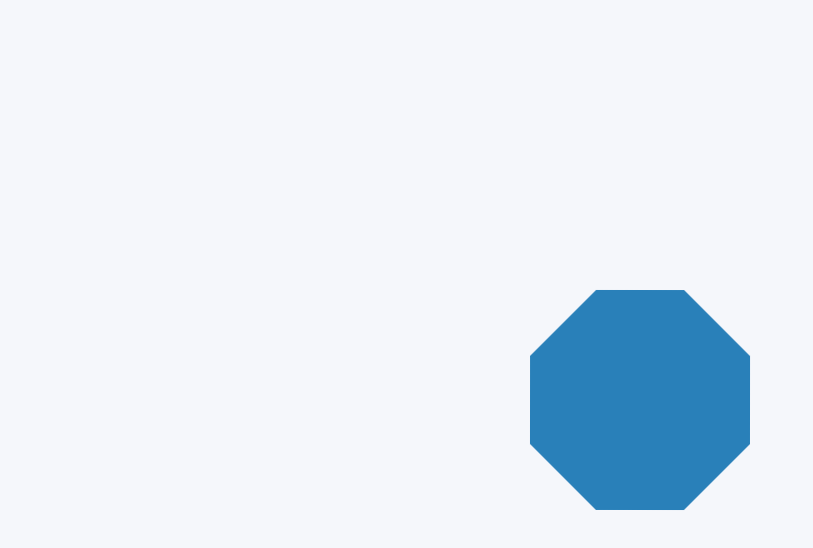
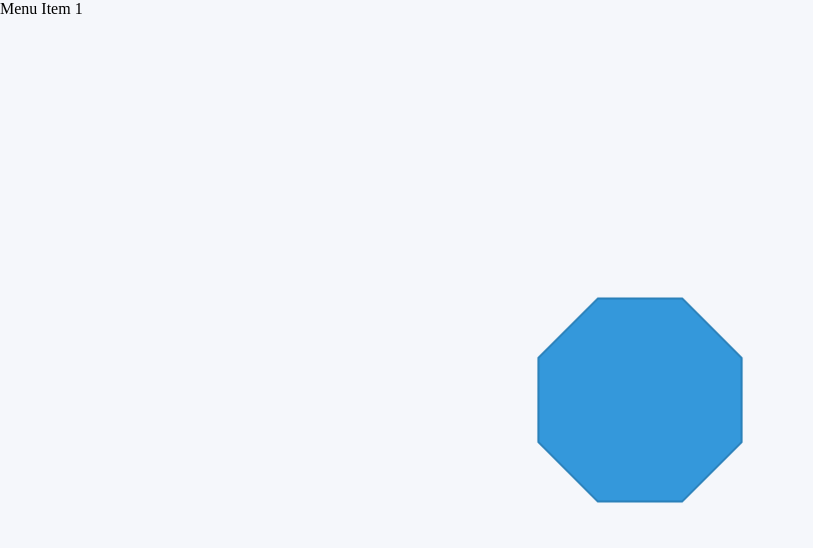
Before and after one commit to LMV3001/pocmenu, a website: page index.html in a window 1280 px wide. Shown: the top 548 px of the page, without its empty margins (0-813 px from the left). Drawn offline with nearby package versions, Linux system fonts and the light colour scheme.

Commit message:
remplacement  du clip-path par un svg pour plus de fluidité dans l'animation

```diff
--- a/index.html
+++ b/index.html
@@ -9,12 +9,21 @@
 <body>
   <div class="octogone" id='1'>
 
+
   </div>
 
+    <svg id="2" width="240" height="240" viewBox="0 0 240 240" xmlns="http://www.w3.org/2000/svg" aria-label="Octogone">
+      <polygon
+        points="162.1,18.4 221.6,77.9 221.6,162.1 162.1,221.6 77.9,221.6 18.4,162.1 18.4,77.9 77.9,18.4"
+        fill="#3498db"
+        stroke="#2980b9"
+        stroke-width="2"
+      />
+    </svg>
 
-
-
+    <span>Menu Item 1</span>
 
 </body>
 <script src="javascript.js"></script>
+<script src="node_modules/gsap/dist/gsap.min.js"></script>
 </html>
--- a/javascript.js
+++ b/javascript.js
@@ -1,4 +1,4 @@
-const octogone = document.getElementById("1");
+const octogone = document.getElementById("2");
 
 let rafId = null;
 let currentAngle = 0;
--- a/style.css
+++ b/style.css
@@ -6,38 +6,9 @@ body {
 
 }
 
-.octogone{
-  --oct-fill: #3498db;
-  --oct-border: #2980b9;
-  --oct-border-width: 4px;
-
-  position: fixed;
+svg {
+  position : fixed;
   top: 50%;
   left: 50%;
-  width: 220px;
-  height: 220px;
-  background-color: var(--oct-border);
-  clip-path: polygon(30% 0%, 70% 0%, 100% 30%, 100% 70%, 70% 100%, 30% 100%, 0% 70%, 0% 30%);
-  -webkit-clip-path: polygon(30% 0%, 70% 0%, 100% 30%, 100% 70%, 70% 100%, 30% 100%, 0% 70%, 0% 30%);
   transform: translate(-50%, -50%) translateX(0px) rotate(0deg);
-  transition: transform 220ms ease-out;
-  will-change: transform;
 }
-
-.octogone.is-animating {
-  transition: none;
-}
-
-
-
-
-
-/*.octogone-p1::before {
-  content: "";
-  position: absolute;
-  inset: var(--oct-border-width);
-  background-color: var(--oct-fill);
-  clip-path: polygon(30% 0%, 70% 0%, 100% 30%, 100% 70%, 70% 100%, 30% 100%, 0% 70%, 0% 30%);
-  -webkit-clip-path: polygon(30% 0%, 70% 0%, 100% 30%, 100% 70%, 70% 100%, 30% 100%, 0% 70%, 0% 30%);
-  transform: rotate(45deg);
-}
```
Also changed, not shown: package.json (added, +16 -0 lines), octogone.svg (added), 1 other file.
